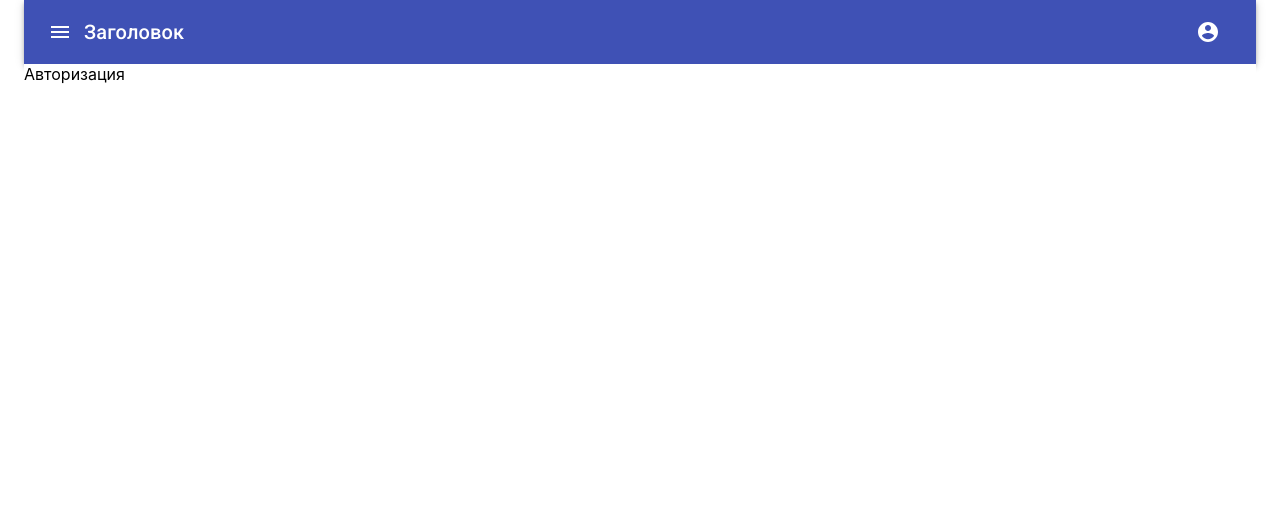
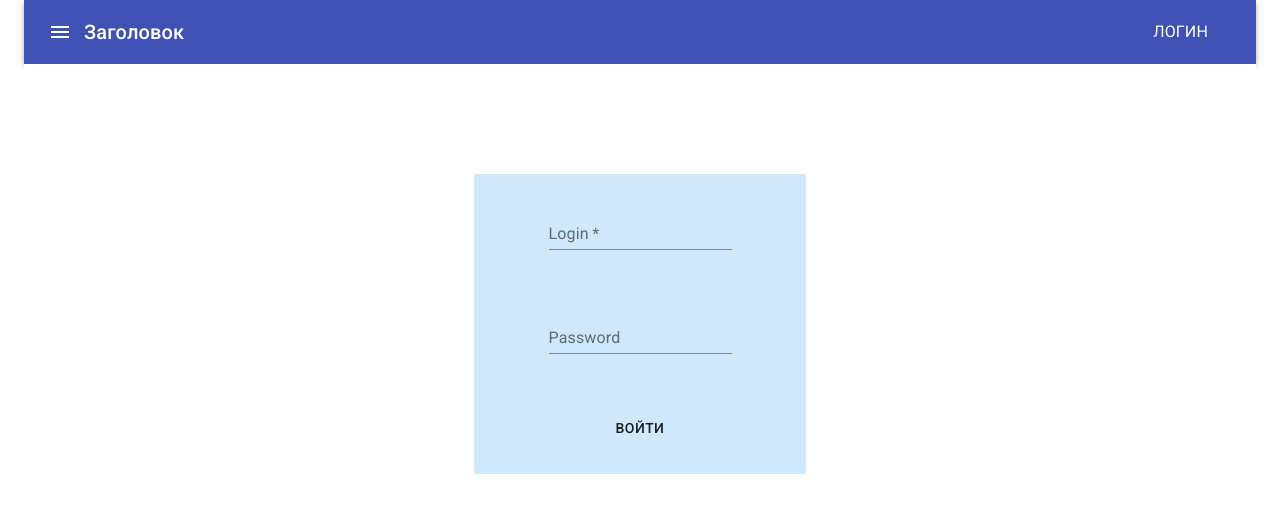
Before and after one commit to AnatolyDev/zayavki, a React (Create React App) app in the folder frontend/: page /signin in a window 1280 px wide. Shown: the top 512 px of the page. Built offline with nearby package versions, Linux system fonts and the light colour scheme.

Commit message:
Форма логина

```diff
--- a/frontend/src/App.css
+++ b/frontend/src/App.css
@@ -12,8 +12,6 @@
     -webkit-box-flex: 1;
     -ms-flex-positive: 1;
     flex-grow: 1; }
-  .App .header a div {
-    color: grey; }
   .App .underheader {
     -webkit-box-flex: 1;
     -ms-flex-positive: 1;
@@ -40,3 +38,19 @@
       -ms-flex-positive: 1;
       flex-grow: 1;
       background-color: white; }
+      .App .underheader .main .signin {
+        margin: 20%;
+        background-color: #cfe8fc;
+        height: 300px;
+        display: -webkit-box;
+        display: -ms-flexbox;
+        display: flex;
+        -webkit-box-orient: vertical;
+        -webkit-box-direction: normal;
+        -ms-flex-flow: column nowrap;
+        flex-flow: column nowrap;
+        -ms-flex-pack: distribute;
+        justify-content: space-around;
+        -webkit-box-align: center;
+        -ms-flex-align: center;
+        align-items: center; }
--- a/frontend/src/App.scss
+++ b/frontend/src/App.scss
@@ -39,6 +39,16 @@
         .main {
             flex-grow: 1;
             background-color: white;
+
+            .signin {
+                margin: 20%;
+                background-color: #cfe8fc;
+                height: 300px;
+                display: flex;
+                flex-flow: column nowrap;
+                justify-content: space-around;
+                align-items: center;
+            }
         }
     }
 }
--- a/frontend/src/components/Header/index.js
+++ b/frontend/src/components/Header/index.js
@@ -14,12 +14,13 @@ import ListItem from '@material-ui/core/ListItem';
 import ListItemIcon from '@material-ui/core/ListItemIcon';
 import ListItemText from '@material-ui/core/ListItemText';
 import InboxIcon from '@material-ui/icons/MoveToInbox';
+import Button from '@material-ui/core/Button';
 import { NavLink } from 'react-router-dom';
 import { grey } from '@material-ui/core/colors';
 
 const Header = () => {
 
-    const [auth, setAuth] = useState(true);
+    const [auth, setAuth] = useState(false);
     const [anchorEl, setAnchorEl] = useState(null);
     const [openDrawer, setOpenDrawer] = useState(false);
     const open = Boolean(anchorEl);
@@ -40,14 +41,6 @@ const Header = () => {
           onKeyDown={toggleDrawer(false)}
         >
           <List>
-            {/*['Inbox', 'Starred', 'Send email', 'Drafts'].map((text, index) => (
-              <NavLink to='/dff' style={{textDecoration: 'none', color: grey}}>
-                <ListItem button key={text} onClick={toggleDrawer(false)}>
-                  <ListItemIcon>{index % 2 === 0 ? <InboxIcon /> : <MailIcon />}</ListItemIcon>
-                  <ListItemText primary={text} style={{color: 'black'}}/>
-                </ListItem>
-              </NavLink>
-            ))*/}
 
             <NavLink to='/' style={{textDecoration: 'none', color: grey}}>
               <ListItem button onClick={toggleDrawer(false)}>
@@ -71,6 +64,10 @@ const Header = () => {
     const handleChange = event => {
       setAuth(event.target.checked);
     };
+
+    const handleLogin = () => {
+      setAuth(true);
+    }
 
     const handleMenu = event => {
       setAnchorEl(event.currentTarget);
@@ -124,6 +121,17 @@ const Header = () => {
                             </Menu>
                         </div>
                 )}
+                {!auth && (
+                  <div>
+                    <Button>
+                      <NavLink to='/signin' style={{textDecoration: 'none'}}>
+                        <ListItem button>
+                          <ListItemText primary='Логин' style={{color: 'white'}}/>
+                        </ListItem>
+                      </NavLink>
+                    </Button>
+                  </div>
+                )}
                 </Toolbar>
             </AppBar>
         </div>
--- a/frontend/src/components/SignIn/index.js
+++ b/frontend/src/components/SignIn/index.js
@@ -1,10 +1,57 @@
-import React from 'react';
+import React, { useState } from 'react';
+
+import Container from '@material-ui/core/Container';
+import Typography from '@material-ui/core/Typography';
+import TextField from '@material-ui/core/TextField';
+import Button from '@material-ui/core/Button';
 
 const SignIn = () => {
+
+    const [login, setLogin] = useState('');
+    const [password, setPassword] = useState('');
+
+    const handleLogin = e => {
+        setLogin(e.target.value)
+    }
+
+    const handlePassword = e => {
+        setPassword(e.target.value)
+    }
+
+    const loginClick = () => {
+        alert(login + ' ' + password)
+    }
+
     return (
-        <div>
-            Авторизация
-        </div>
+        <>
+            <Container maxWidth="sm">
+                <Typography component="div" className='signin' >
+                    <div>
+                        <TextField
+                            required
+                            id="standard-required"
+                            label="Login"
+                            defaultValue=""
+                            onChange={handleLogin}
+                        />
+                    </div>
+                    <div>
+                        <TextField
+                            id="standard-password-input"
+                            label="Password"
+                            type="password"
+                            autoComplete="current-password"
+                            onChange={handlePassword}
+                        />
+                    </div>
+                    <div>
+                        <Button onClick={loginClick}>
+                            Войти
+                        </Button>
+                    </div>
+                </Typography>
+            </Container>
+        </>
     )
 }
 
```
